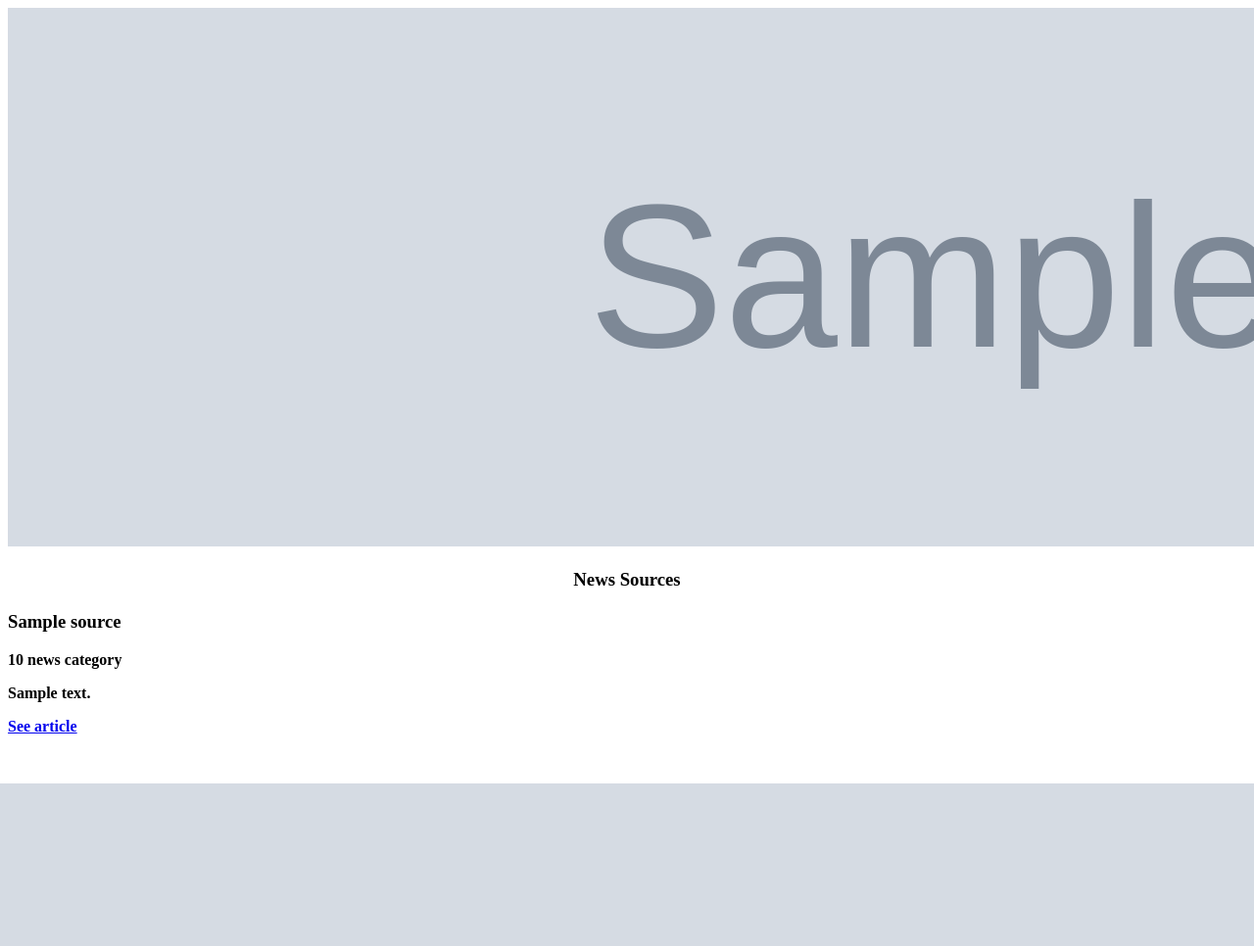
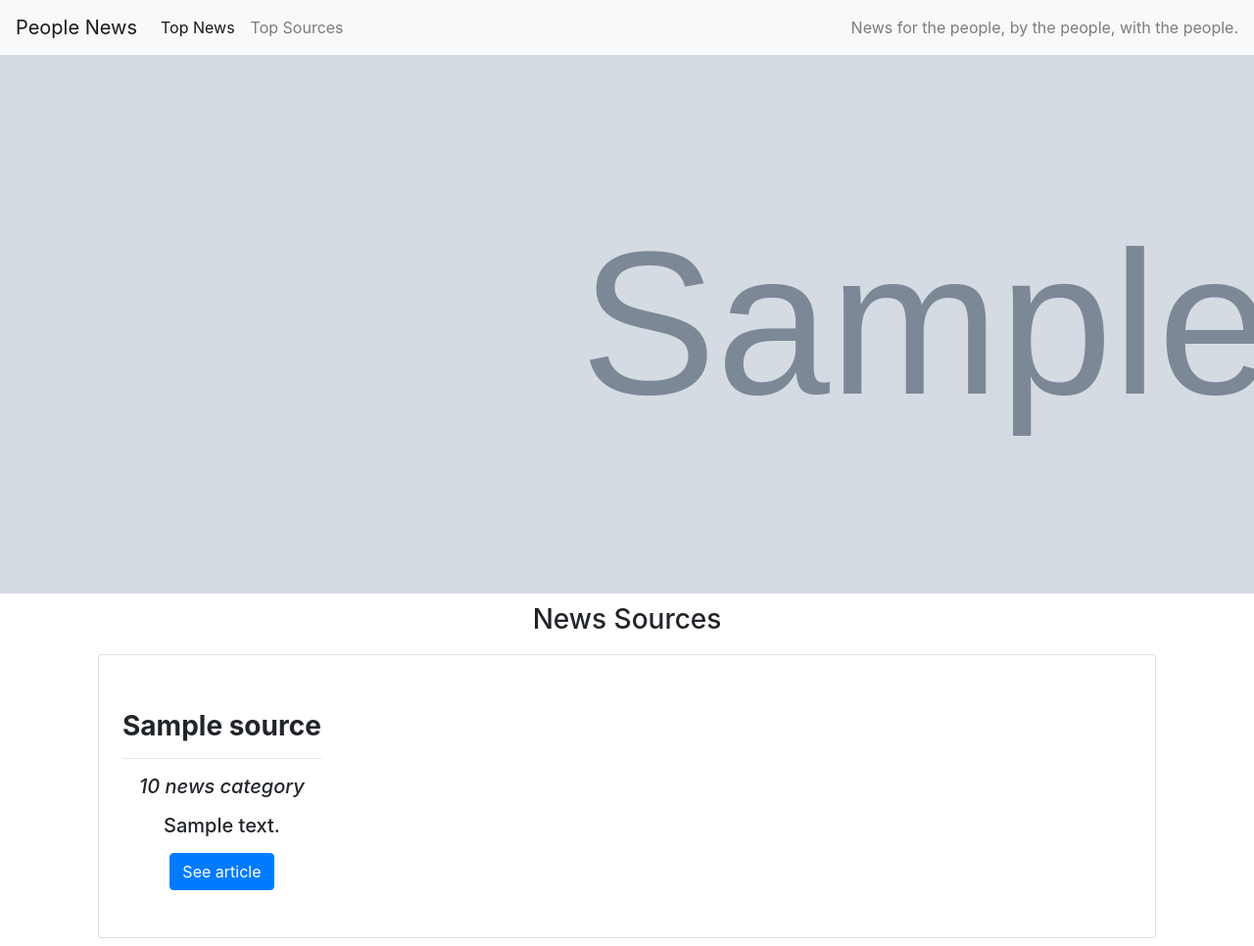
Before and after one commit to Charmain-Bonareri/People-News, a Flask app: template app/templates/index.html in a window 1280 px wide; the page is wider, and only the part inside the window is pictured. Shown: that part at 98% size. Before the commit the page ends 800 px from the top of that part, so only its background shows below. Run offline with Flask 2, Linux system fonts and the light colour scheme; the template is opened without the code that fills it: most values are stand-ins (such as "Sample title", 1, 10 or a date in 2020); grey boxes marked "Sample" are stand-in pictures; some libraries are stand-ins or nearby versions.

Commit message:
Styled our card body.

```diff
--- a/app/static/css/styles.css
+++ b/app/static/css/styles.css
@@ -8,3 +8,8 @@
     font-weight: 400;
     height: 50vh;
   }
+
+  .heading1{
+    font-size: small;
+    color: cyan;
+  }
--- a/app/templates/base.html
+++ b/app/templates/base.html
@@ -9,6 +9,12 @@
         {% endif %}
     </head>
     <body>
+
+        <!-- Navbar block  -->
+{% block navbar %}
+{% include 'navbar.html' %}
+{% endblock %}
+
         <!-- Content block -->
         {% block header%}
         {% endblock%}
--- a/app/templates/index.html
+++ b/app/templates/index.html
@@ -23,9 +23,11 @@
 
 <div class="container">
 <div class="row">
-  <div class = "col-md-12">
-    <h3 align="center">News Sources</h3>
+
+  <div class = "col-12">
+    <h3 id="heading1" align="center" style="padding: 10px 10px; ;">News Sources</h3>
     <h4>{{ macro.displaySourcesList(sources)}}</h4>
+
 </div>
 </div>
 
--- a/app/templates/macros.html
+++ b/app/templates/macros.html
@@ -5,21 +5,23 @@
 {% for sources in sources_list %}
 
 
-<div id="source" class="col-md-6">
+<div id="source" class="col-md-12">
 
       <!-- Card -->
   <div class="card card-image top" >
 
     <!-- Content -->
-    <div class="text-white text-center d-flex align-items-center rgba-black-strong py-5 px-4">
+    <div class="text-black text-center d-flex align-items-center rgba-black-strong py-5 px-4">
       <div>
-        <h3 class="card-title pt-2"><strong>{{sources.name}}</strong></h3>
-        <p>{{sources.category}} news category</p>
-        <p>{{sources.description}}</p>
+        <h3 class="card-title pt-2" ><strong>{{sources.name}}</strong></h3>
+        <hr>
+        <p style="font-size: smaller;"><i>{{sources.category}} news category </i> </p>
+        <p style="font-size: smaller; ">{{sources.description}}</p>
 
 
-        <a href="/articles/{{sources.id}}" class="btn btn-pink"><i class="fas fa-clone left"></i>See article</a>
+        <a href="/articles/{{sources.id}}" class="btn btn-primary"><i class="fas fa-clone left"></i>See article</a>
       </div>
+    </div>
     </div>
 
   </div>
--- /dev/null
+++ b/app/templates/navbar.html
@@ -0,0 +1,39 @@
+<!doctype html>
+<html lang="en">
+  <head>
+    <title>People News</title>
+    <!-- Required meta tags -->
+    <meta charset="utf-8">
+    <meta name="viewport" content="width=device-width, initial-scale=1, shrink-to-fit=no">
+
+    <!-- Bootstrap CSS -->
+    <link rel="stylesheet" href="https://stackpath.bootstrapcdn.com/bootstrap/4.3.1/css/bootstrap.min.css" integrity="sha384-ggOyR0iXCbMQv3Xipma34MD+dH/1fQ784/j6cY/iJTQUOhcWr7x9JvoRxT2MZw1T" crossorigin="anonymous">
+  </head>
+  <body>
+    <nav class="navbar navbar-expand-lg navbar-light bg-light">
+        <a class="navbar-brand" href="#">People News</a>
+        <button class="navbar-toggler" type="button" data-toggle="collapse" data-target="#navbarText" aria-controls="navbarText" aria-expanded="false" aria-label="Toggle navigation">
+          <span class="navbar-toggler-icon"></span>
+        </button>
+        <div class="collapse navbar-collapse" id="navbarText">
+          <ul class="navbar-nav mr-auto">
+            <li class="nav-item active">
+              <a class="nav-link" href="#">Top News <span class="sr-only">(current)</span></a>
+            </li>
+            <li class="nav-item">
+              <a class="nav-link" href="#">Top Sources</a>
+            </li>
+
+          </ul>
+          <span class="navbar-text">
+            News for the people, by the people, with the people.
+          </span>
+        </div>
+      </nav>
+    <!-- Optional JavaScript -->
+    <!-- jQuery first, then Popper.js, then Bootstrap JS -->
+    <script src="https://code.jquery.com/jquery-3.3.1.slim.min.js" integrity="sha384-q8i/X+965DzO0rT7abK41JStQIAqVgRVzpbzo5smXKp4YfRvH+8abtTE1Pi6jizo" crossorigin="anonymous"></script>
+    <script src="https://cdnjs.cloudflare.com/ajax/libs/popper.js/1.14.7/umd/popper.min.js" integrity="sha384-UO2eT0CpHqdSJQ6hJty5KVphtPhzWj9WO1clHTMGa3JDZwrnQq4sF86dIHNDz0W1" crossorigin="anonymous"></script>
+    <script src="https://stackpath.bootstrapcdn.com/bootstrap/4.3.1/js/bootstrap.min.js" integrity="sha384-JjSmVgyd0p3pXB1rRibZUAYoIIy6OrQ6VrjIEaFf/nJGzIxFDsf4x0xIM+B07jRM" crossorigin="anonymous"></script>
+  </body>
+</html>
```
